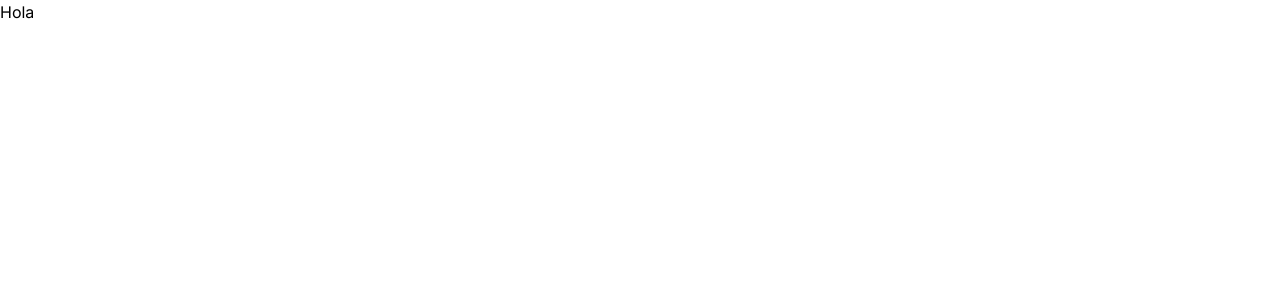
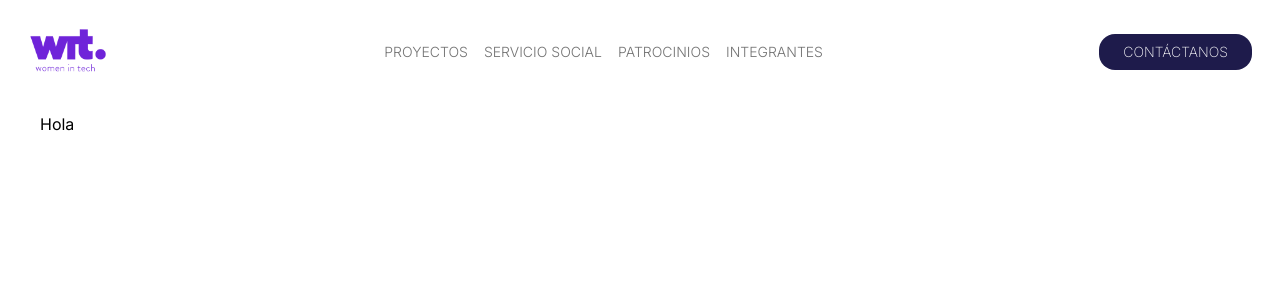
Before and after one commit to WIT-MTY/webpage, a Next.js app in the folder wit-webpage/: page / in a window 1280 px wide. Shown: the top 300 px of the page. Built offline with nearby package versions, Linux system fonts and the light colour scheme.

Commit message:
Nav responsive

```diff
--- /dev/null
+++ b/wit-webpage/app/components/Nav/Nav.tsx
@@ -0,0 +1,17 @@
+import { ReactNode } from "react";
+import NavDesktop from "./NavDesktop";
+import NavMobile from "./NavMobile";
+
+const Nav = ({ children }: { children: ReactNode }) => {
+
+
+    return (
+        <div className="w-full fixed top-0 gap-0">
+            <NavMobile />
+            <NavDesktop />
+            {children}
+        </div>
+    )
+}
+
+export default Nav;
--- /dev/null
+++ b/wit-webpage/app/components/Nav/NavButton.tsx
@@ -0,0 +1,16 @@
+'use client'
+
+interface ButtonProps {
+    label: string;
+    onClick: () => void;
+}
+
+const Button: React.FC<ButtonProps> = ({ onClick, label }) => {
+    return (
+        <button onClick={onClick} className="bg-indigo-950 rounded-2xl py-2 h-min px-6 text-white font-extralight text-sm hover:bg-indigo-900">
+            {label}
+        </button>
+    )
+}
+
+export default Button;
--- /dev/null
+++ b/wit-webpage/app/components/Nav/NavDesktop.tsx
@@ -0,0 +1,38 @@
+'use client'
+import { useRoutes } from "@/app/utils/hooks/useRoutes";
+import Logo from "../general/Logo";
+import NavButton from "./NavButton";
+import NavElement from "./NavElement";
+import { useState } from "react";
+import { useRouter } from "next/navigation";
+
+
+
+const NavDesktop = () => {
+    const [selected, setSelected] = useState(0);
+    const routes = useRoutes();
+    const router = useRouter();
+
+    const handleClick = () => {
+        router.push("/");
+    }
+    const handleContacto = () => {
+        router.push("/contacto");
+    }
+
+    return (
+        <div className="invisible h-0 sm:h-auto sm:visible flex flex-row justify-between py-3 px-7 items-center bg-white">
+            <div onClick={handleClick}>
+                <Logo />
+            </div>
+            <div className="flex flex-row gap-4">
+                {routes.map((route, key) => (
+                    <NavElement key={key} label={route.label} href={route.href} />
+                ))}
+            </div>
+            <NavButton label="CONTÁCTANOS" onClick={handleContacto} />
+        </div>
+    )
+}
+
+export default NavDesktop;
--- /dev/null
+++ b/wit-webpage/app/components/Nav/NavElement.tsx
@@ -0,0 +1,23 @@
+import clsx from "clsx";
+import { useRouter, usePathname } from "next/navigation";
+
+
+const NavElement = ({ label, href, mobile }: { label: string, href: string, mobile?: boolean }) => {
+    const router = useRouter();
+    const path = usePathname();
+    const handleClick = () => {
+        router.push(href);
+    }
+
+    return (
+        <div className={clsx(
+            mobile ? "text-neutral-300 py-1" : "text-neutral-500 hover:text-gray-800",
+            " font-light text-sm ",
+            path === href && "text-neutral-900 font-medium"
+        )} onClick={handleClick}>
+            {label}
+        </div>
+    )
+}
+
+export default NavElement;
--- /dev/null
+++ b/wit-webpage/app/components/Nav/NavMobile.tsx
@@ -0,0 +1,58 @@
+'use client'
+import { useRoutes } from "@/app/utils/hooks/useRoutes";
+import Logo from "../general/Logo";
+import NavButton from "./NavButton";
+import NavElement from "./NavElement";
+import { useState } from "react";
+import { useRouter } from "next/navigation";
+import { FiMenu } from "react-icons/fi";
+import { IoIosArrowUp } from "react-icons/io";
+
+
+
+const NavMobile = () => {
+    const [selected, setSelected] = useState(0);
+    const [open, setOpen] = useState(false);
+    const routes = useRoutes();
+    const router = useRouter();
+
+    const handleClick = () => {
+        router.push("/");
+    }
+    const handleContacto = () => {
+        router.push("/contacto");
+    }
+
+    return (
+        <div className="visible sm:invisible">
+            <div className="w-full z-50 bg-custom-dark-gray fixed p-4 text-white bg-indigo-950 text-2xl" onClick={() => setOpen(!open)}>
+                <FiMenu />
+                {open && (
+                    <div className="flex flex-col items-center py-4 px-5 bg-custom-dark-gray w-full">
+                        {routes.map((route, key) => (
+                            <NavElement key={key} label={route.label} href={route.href} mobile/>
+                        ))}
+                    </div>
+                )}
+            </div>
+            <div className="fixed bg-custom-light-gray rounded-full z-50 text-2xl text-gray-200 p-2 bottom-4 right-4 drop-shadow-xl">
+                <a href="#">
+                    <IoIosArrowUp />
+                </a>
+            </div>
+        </div>
+        // <div className="flex flex-row justify-between py-3 px-7 items-center">
+        //     <div onClick={handleClick}>
+        //         <Logo />
+        //     </div>
+        //     <div className="flex flex-row gap-4">
+        //         {routes.map((route) => (
+        //             <NavElement label={route.label} href={route.href} />
+        //         ))}
+        //     </div>
+        //     <NavButton label="CONTÁCTANOS" onClick={handleContacto} />
+        // </div>
+    )
+}
+
+export default NavMobile;
--- /dev/null
+++ b/wit-webpage/app/components/general/Logo.tsx
@@ -0,0 +1,11 @@
+
+
+const Logo = () => {
+    return (
+        <div>
+            <img src="/images/Logo.png" alt="Logo" className="w-20" />
+        </div>
+    )
+}
+
+export default Logo;
--- a/wit-webpage/app/layout.tsx
+++ b/wit-webpage/app/layout.tsx
@@ -1,6 +1,7 @@
 import type { Metadata } from 'next'
 import { Inter } from 'next/font/google'
 import './globals.css'
+import Nav from './components/Nav/Nav'
 
 const inter = Inter({ subsets: ['latin'] })
 
@@ -16,7 +17,13 @@ export default function RootLayout({
 }) {
   return (
     <html lang="en">
-      <body className={inter.className}>{children}</body>
+      <body className={inter.className}>
+        <Nav>
+          <div className='px-10 pt-2 bg-white'>
+            {children}
+          </div>
+        </Nav>
+      </body>
     </html>
   )
 }
--- /dev/null
+++ b/wit-webpage/app/utils/hooks/useRoutes.tsx
@@ -0,0 +1,24 @@
+
+
+export const useRoutes = () => {
+    const routes = [
+       {
+           label: "PROYECTOS",
+           href: "/proyectos"
+       },
+       {
+           label: "SERVICIO SOCIAL",
+           href: "/servicio"
+       },
+       {
+           label: "PATROCINIOS",
+           href: "/patrocinios"
+       },
+       {
+           label: "INTEGRANTES",
+           href: "/integrantes"
+       }
+
+   ]
+   return routes;
+}
```
Also changed, not shown: wit-webpage/package.json (+5 -3 lines), wit-webpage/public/images/Logo.png (added), 1 other file (tests, documents, lock files or other folders).
